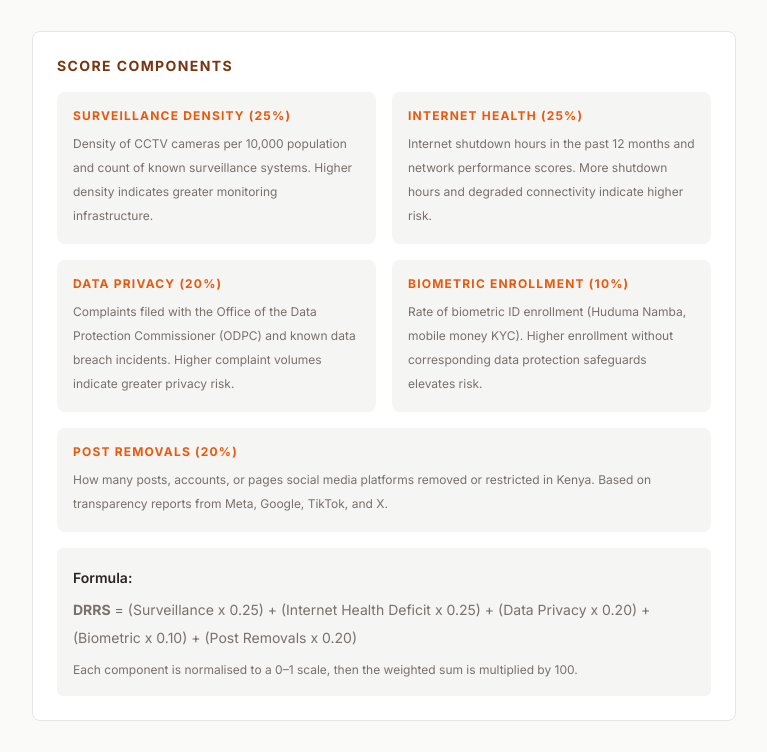
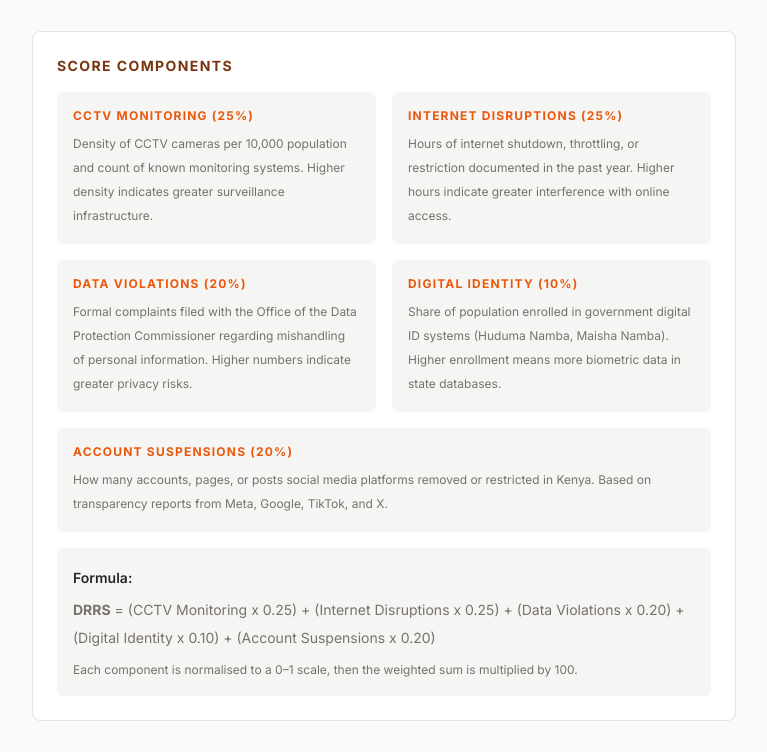
Before and after one commit to geraldkombo/kenya-ai-rights-observatory, a Next.js app: page /kenya-digital-rights-atlas/method in a window 1280 px wide. Shown: the part 588-1340 px from the top of the page, without its empty margins (256-1023 px from the left). Built offline with nearby package versions, Linux system fonts and the light colour scheme.

Commit message:
Rename all dimensions to ODPC/CA official labels

```diff
--- a/src/app/brief/page.tsx
+++ b/src/app/brief/page.tsx
@@ -49,7 +49,7 @@ function BriefContent() {
         <div className="break-inside-avoid rounded-lg border border-stone-200 bg-stone-100 p-6">
           <h3 className="mb-2 text-sm font-bold uppercase tracking-wide text-stone-500">County indicators</h3>
           <ul className="space-y-4 text-sm">
-            <li><strong>Surveillance systems:</strong> {indicator.ai_systems_count}</li>
+            <li><strong>CCTV Monitoring:</strong> {indicator.ai_systems_count}</li>
             <li><strong>CCTV density:</strong> {indicator.cctv_density} per 10k</li>
             <li><strong>Data complaints:</strong> {indicator.odpc_complaints}</li>
             <li><strong>Shutdown hours:</strong> {indicator.internet_shutdown_hours}h</li>
@@ -91,11 +91,11 @@ function BriefContent() {
       <div className="mb-8 space-y-3" aria-label="Score breakdown">
         <h3 className="font-bold text-brand-brown">Score breakdown</h3>
         {[
-          { label: 'Surveillance', value: score.surveillance },
-          { label: 'Internet health', value: score.internetHealth },
-          { label: 'Data privacy', value: score.dataPrivacy },
-          { label: 'Biometric enrollment', value: score.biometric },
-          { label: 'Post removals', value: score.platformImpact },
+          { label: 'CCTV Monitoring', value: score.surveillance },
+          { label: 'Internet Disruptions', value: score.internetHealth },
+          { label: 'Data Violations', value: score.dataPrivacy },
+          { label: 'Digital Identity', value: score.biometric },
+          { label: 'Account Suspensions', value: score.platformImpact },
         ].map((dim) => (
           <div key={dim.label} className="flex items-center gap-3">
             <span className="w-40 text-sm text-stone-500">{dim.label}</span>
--- a/src/app/compare/page.tsx
+++ b/src/app/compare/page.tsx
@@ -16,11 +16,11 @@ function useStats(countyId: string) {
 }
 
 const DIMENSIONS = [
-  { key: "surveillance" as const, label: "Surveillance", shortLabel: "Surveillance" },
-  { key: "internetHealth" as const, label: "Internet health", shortLabel: "Internet health" },
-  { key: "dataPrivacy" as const, label: "Data Privacy", shortLabel: "Data Privacy" },
-  { key: "biometric" as const, label: "Biometric Enrollment", shortLabel: "Biometric" },
-  { key: "platformImpact" as const, label: "Post Removals", shortLabel: "Posts" },
+  { key: "surveillance" as const, label: "CCTV Monitoring", shortLabel: "CCTV" },
+  { key: "internetHealth" as const, label: "Internet Disruptions", shortLabel: "Internet" },
+  { key: "dataPrivacy" as const, label: "Data Violations", shortLabel: "Data" },
+  { key: "biometric" as const, label: "Digital Identity", shortLabel: "Digital ID" },
+  { key: "platformImpact" as const, label: "Account Suspensions", shortLabel: "Suspensions" },
 ];
 
 function DeltaArrow({ a, b }: { a: number; b: number }) {
@@ -210,11 +210,11 @@ export default function ComparePage() {
                         </tr>
                       ))}
                       <tr className="border-b border-stone-200"><td className="py-2 text-stone-500">Population</td><td className="py-2 text-right font-semibold text-stone-800">{stats.ind.population.toLocaleString()}</td></tr>
-                      <tr className="border-b border-stone-200"><td className="py-2 text-stone-500">Surveillance Systems</td><td className="py-2 text-right font-semibold text-stone-800">{stats.ind.ai_systems_count}</td></tr>
+                      <tr className="border-b border-stone-200"><td className="py-2 text-stone-500">CCTV Monitoring</td><td className="py-2 text-right font-semibold text-stone-800">{stats.ind.ai_systems_count}</td></tr>
                       <tr className="border-b border-stone-200"><td className="py-2 text-stone-500">CCTV Density</td><td className="py-2 text-right font-semibold text-stone-800">{stats.ind.cctv_density} per 10K</td></tr>
                       <tr className="border-b border-stone-200"><td className="py-2 text-stone-500">Shutdown Hours</td><td className="py-2 text-right font-semibold text-stone-800">{stats.ind.internet_shutdown_hours}h</td></tr>
                       <tr className="border-b border-stone-200"><td className="py-2 text-stone-500">ODPC Complaints</td><td className="py-2 text-right font-semibold text-stone-800">{stats.ind.odpc_complaints}</td></tr>
-                      <tr><td className="py-2 text-stone-500">Biometric Enrollment</td><td className="py-2 text-right font-semibold text-stone-800">{stats.ind.biometric_enrollment_rate}%</td></tr>
+                      <tr><td className="py-2 text-stone-500">Digital Identity</td><td className="py-2 text-right font-semibold text-stone-800">{stats.ind.biometric_enrollment_rate}%</td></tr>
                     </tbody>
                   </table>
                 </div>
--- a/src/app/dua/page.tsx
+++ b/src/app/dua/page.tsx
@@ -29,10 +29,10 @@ export default function DUAPage() {
                 </tr>
               </thead>
               <tbody>
-                <tr className="border-b border-brand-border"><td className="py-2.5 pr-4 font-medium text-brand-dark">Surveillance Infrastructure</td><td className="py-2.5 pr-4 text-brand-stone">CIPESA, Article 19, Media reports</td><td className="py-2.5 text-brand-muted">Public records / CC-BY</td></tr>
+                <tr className="border-b border-brand-border"><td className="py-2.5 pr-4 font-medium text-brand-dark">CCTV Monitoring</td><td className="py-2.5 pr-4 text-brand-stone">CIPESA, Article 19, Media reports</td><td className="py-2.5 text-brand-muted">Public records / CC-BY</td></tr>
                 <tr className="border-b border-brand-border"><td className="py-2.5 pr-4 font-medium text-brand-dark">Internet Shutdown Data</td><td className="py-2.5 pr-4 text-brand-stone">KICTANet, Access Now #KeepItOn, OONI</td><td className="py-2.5 text-brand-muted">CC-BY / Open Data</td></tr>
                 <tr className="border-b border-brand-border"><td className="py-2.5 pr-4 font-medium text-brand-dark">ODPC Complaints</td><td className="py-2.5 pr-4 text-brand-stone">Office of the Data Protection Commissioner</td><td className="py-2.5 text-brand-muted">Public records</td></tr>
-                <tr className="border-b border-brand-border"><td className="py-2.5 pr-4 font-medium text-brand-dark">Biometric Enrollment</td><td className="py-2.5 pr-4 text-brand-stone">National Registration Bureau, Communications Authority of Kenya</td><td className="py-2.5 text-brand-muted">Public records</td></tr>
+                <tr className="border-b border-brand-border"><td className="py-2.5 pr-4 font-medium text-brand-dark">Digital Identity</td><td className="py-2.5 pr-4 text-brand-stone">National Registration Bureau, Communications Authority of Kenya</td><td className="py-2.5 text-brand-muted">Public records</td></tr>
                 <tr className="border-b border-brand-border"><td className="py-2.5 pr-4 font-medium text-brand-dark">Platform Transparency</td><td className="py-2.5 pr-4 text-brand-stone">Meta, Google, TikTok, X transparency reports</td><td className="py-2.5 text-brand-muted">Public reports</td></tr>
                 <tr><td className="py-2.5 pr-4 font-medium text-brand-dark">Kenya Population</td><td className="py-2.5 pr-4 text-brand-stone">Kenya National Bureau of Statistics (KNBS) 2019 Census</td><td className="py-2.5 text-brand-muted">Open Data</td></tr>
               </tbody>
--- a/src/app/explore/page.tsx
+++ b/src/app/explore/page.tsx
@@ -18,11 +18,11 @@ interface TableRow {
 }
 
 const DIM_LABELS: Record<string, string> = {
-  surveillance: "Surveillance",
-  internetHealth: "Internet health",
-  dataPrivacy: "Data privacy",
-  biometric: "Biometric",
-  platformImpact: "Post removals",
+  surveillance: "CCTV Monitoring",
+  internetHealth: "Internet Disruptions",
+  dataPrivacy: "Data Violations",
+  biometric: "Digital Identity",
+  platformImpact: "Account Suspensions",
 };
 
 const DIM_KEYS = ["surveillance", "internetHealth", "dataPrivacy", "biometric", "platformImpact"] as const;
--- a/src/app/method/page.tsx
+++ b/src/app/method/page.tsx
@@ -29,39 +29,39 @@ export default function MethodPage() {
           <h2 className="text-sm font-bold uppercase tracking-widest text-brand-brown">Score Components</h2>
           <div className="mt-4 grid gap-4 sm:grid-cols-2">
             <div className="rounded-lg bg-brand-bg p-4">
-              <h3 className="text-xs font-bold uppercase tracking-widest text-brand-orange">Surveillance Density (25%)</h3>
+              <h3 className="text-xs font-bold uppercase tracking-widest text-brand-orange">CCTV Monitoring (25%)</h3>
               <p className="mt-2 text-xs leading-6 text-brand-stone">
-                Density of CCTV cameras per 10,000 population and count of known surveillance systems. Higher density indicates greater monitoring infrastructure.
+                Density of CCTV cameras per 10,000 population and count of known monitoring systems. Higher density indicates greater surveillance infrastructure.
               </p>
             </div>
             <div className="rounded-lg bg-brand-bg p-4">
-              <h3 className="text-xs font-bold uppercase tracking-widest text-brand-orange">Internet Health (25%)</h3>
+              <h3 className="text-xs font-bold uppercase tracking-widest text-brand-orange">Internet Disruptions (25%)</h3>
               <p className="mt-2 text-xs leading-6 text-brand-stone">
-                Internet shutdown hours in the past 12 months and network performance scores. More shutdown hours and degraded connectivity indicate higher risk.
+                Hours of internet shutdown, throttling, or restriction documented in the past year. Higher hours indicate greater interference with online access.
               </p>
             </div>
             <div className="rounded-lg bg-brand-bg p-4">
-              <h3 className="text-xs font-bold uppercase tracking-widest text-brand-orange">Data Privacy (20%)</h3>
+              <h3 className="text-xs font-bold uppercase tracking-widest text-brand-orange">Data Violations (20%)</h3>
               <p className="mt-2 text-xs leading-6 text-brand-stone">
-                Complaints filed with the Office of the Data Protection Commissioner (ODPC) and known data breach incidents. Higher complaint volumes indicate greater privacy risk.
+                Formal complaints filed with the Office of the Data Protection Commissioner regarding mishandling of personal information. Higher numbers indicate greater privacy risks.
               </p>
             </div>
             <div className="rounded-lg bg-brand-bg p-4">
-              <h3 className="text-xs font-bold uppercase tracking-widest text-brand-orange">Biometric Enrollment (10%)</h3>
+              <h3 className="text-xs font-bold uppercase tracking-widest text-brand-orange">Digital Identity (10%)</h3>
               <p className="mt-2 text-xs leading-6 text-brand-stone">
-                Rate of biometric ID enrollment (Huduma Namba, mobile money KYC). Higher enrollment without corresponding data protection safeguards elevates risk.
+                Share of population enrolled in government digital ID systems (Huduma Namba, Maisha Namba). Higher enrollment means more biometric data in state databases.
               </p>
             </div>
             <div className="rounded-lg bg-brand-bg p-4 sm:col-span-2">
-              <h3 className="text-xs font-bold uppercase tracking-widest text-brand-orange">Post Removals (20%)</h3>
+              <h3 className="text-xs font-bold uppercase tracking-widest text-brand-orange">Account Suspensions (20%)</h3>
               <p className="mt-2 text-xs leading-6 text-brand-stone">
-                How many posts, accounts, or pages social media platforms removed or restricted in Kenya. Based on transparency reports from Meta, Google, TikTok, and X.
+                How many accounts, pages, or posts social media platforms removed or restricted in Kenya. Based on transparency reports from Meta, Google, TikTok, and X.
               </p>
             </div>
           </div>
           <div className="mt-4 rounded-md bg-brand-bg p-4 text-sm leading-7 text-brand-stone">
             <p className="font-semibold text-brand-dark">Formula:</p>
-            <p className="mt-1"><strong>DRRS</strong> = (Surveillance x 0.25) + (Internet Health Deficit x 0.25) + (Data Privacy x 0.20) + (Biometric x 0.10) + (Post Removals x 0.20)</p>
+            <p className="mt-1"><strong>DRRS</strong> = (CCTV Monitoring x 0.25) + (Internet Disruptions x 0.25) + (Data Violations x 0.20) + (Digital Identity x 0.10) + (Account Suspensions x 0.20)</p>
             <p className="mt-2 text-xs leading-5 text-brand-stone">Each component is normalised to a 0&ndash;1 scale, then the weighted sum is multiplied by 100.</p>
           </div>
         </section>
@@ -72,11 +72,11 @@ export default function MethodPage() {
             <li><strong>Population:</strong> Kenya National Bureau of Statistics, 2019 Kenya Population and Housing Census.</li>
             <li><strong>Internet usage &amp; mobile ownership:</strong> Communications Authority of Kenya / KNBS, 2023/24 Kenya Housing Survey (published August 2025). Internet usage ranges from 64.7% (Nairobi) to 9.1% (West Pokot).</li>
             <li><strong>Birth registration:</strong> KNBS Vital Statistics Report 2023. Used as proxy for biometric/civil registration completeness per county. Ranges from 131.6% (Nairobi) to 12.2% (Wajir).</li>
-            <li><strong>Surveillance:</strong> Compiled from media reports, civil society monitoring (CIPESA, KICTANet, Amnesty Kenya, KHRC), and open-source intelligence on CCTV and surveillance deployments. County-level data are estimates derived from multiple proxy indicators.</li>
-            <li><strong>Internet health:</strong> Internet shutdown records from the Kenya ICT Action Network (KICTANet), OONI network measurement data, and Access Now #KeepItOn reports. County-level estimates incorporate documented events (June 2024 national shutdown, November 2024 Telegram block, localized disruptions).</li>
-            <li><strong>Data privacy:</strong> Office of the Data Protection Commissioner (ODPC) - 9,061 total complaints as of March 2026. County distribution estimated from regional office presence (Nairobi, Mombasa, Kisumu, Nakuru, Eldoret, Machakos, Garissa, Nyeri) and population.</li>
-            <li><strong>Biometric enrollment:</strong> Huduma Namba/Maisha Namba enrollment statistics from the National Registration Bureau, cross-referenced with birth registration completeness from KNBS Vital Statistics 2023.</li>
-            <li><strong>Post removals:</strong> Content moderation transparency reports from Meta, Google, TikTok, and X (Twitter), combined with Kenyan civil society monitoring and CA internet usage data.</li>
+            <li><strong>CCTV Monitoring:</strong> Compiled from media reports, civil society monitoring (CIPESA, KICTANet, Amnesty Kenya, KHRC), and open-source intelligence on CCTV and surveillance deployments. County-level data are estimates derived from multiple proxy indicators.</li>
+            <li><strong>Internet Disruptions:</strong> Internet shutdown records from the Kenya ICT Action Network (KICTANet), OONI network measurement data, and Access Now #KeepItOn reports. County-level estimates incorporate documented events (June 2024 national shutdown, November 2024 Telegram block, localized disruptions).</li>
+            <li><strong>Data Violations:</strong> Office of the Data Protection Commissioner (ODPC) - 9,061 total complaints as of March 2026. County distribution estimated from regional office presence (Nairobi, Mombasa, Kisumu, Nakuru, Eldoret, Machakos, Garissa, Nyeri) and population.</li>
+            <li><strong>Digital Identity:</strong> Huduma Namba/Maisha Namba enrollment statistics from the National Registration Bureau, cross-referenced with birth registration completeness from KNBS Vital Statistics 2023.</li>
+            <li><strong>Account Suspensions:</strong> Content moderation transparency reports from Meta, Google, TikTok, and X (Twitter), combined with Kenyan civil society monitoring and CA internet usage data.</li>
           </ul>
         </section>
 
--- a/src/components/BarCompare.tsx
+++ b/src/components/BarCompare.tsx
@@ -18,11 +18,11 @@ interface BarCompareProps {
 
 type DimKey = "surveillance" | "internetHealth" | "dataPrivacy" | "biometric" | "platformImpact";
 const DIMS: { key: DimKey; label: string }[] = [
-  { key: "surveillance", label: "Surveillance" },
-  { key: "internetHealth", label: "Internet health" },
-  { key: "dataPrivacy", label: "Data privacy" },
-  { key: "biometric", label: "Biometric" },
-  { key: "platformImpact", label: "Post removals" },
+  { key: "surveillance", label: "CCTV Monitoring" },
+  { key: "internetHealth", label: "Internet Disruptions" },
+  { key: "dataPrivacy", label: "Data Violations" },
+  { key: "biometric", label: "Digital Identity" },
+  { key: "platformImpact", label: "Account Suspensions" },
 ];
 
 export default function BarCompare({ countyA, countyB, scoresA, scoresB }: BarCompareProps) {
--- a/src/components/CountyDetails.tsx
+++ b/src/components/CountyDetails.tsx
@@ -39,7 +39,7 @@ export default function CountyDetails({ county, indicators }: Props) {
 
   const handleDownloadCSV = () => {
     if (!ind || !score) return;
-    const headers = ["County", "Code", "DRRS_Score", "Surveillance", "Internet_Health", "Data_Privacy", "Biometric", "Post_Removals", "Automated_Systems", "CCTV_Density", "Shutdown_Hours", "ODPC_Complaints"];
+    const headers = ["County", "Code", "DRRS_Score", "CCTV_Monitoring", "Internet_Disruptions", "Data_Violations", "Digital_Identity", "Account_Suspensions", "Automated_Systems", "CCTV_Density", "Shutdown_Hours", "ODPC_Complaints"];
     const row = [
       county.name, county.id, score.drrs, score.surveillance, score.internetHealth,
       score.dataPrivacy, score.biometric, score.platformImpact, ind.ai_systems_count,
@@ -97,11 +97,11 @@ export default function CountyDetails({ county, indicators }: Props) {
           const trends = dimTrends?.[dim];
           const trendColor = trends && trends[2] > trends[0] ? "#DC2626" : "#059669";
           const labels: Record<string, string> = {
-            surveillance: "Surveillance",
-            internetHealth: "Internet health",
-            dataPrivacy: "Data privacy",
-            biometric: "Biometric enrollment",
-            platformImpact: "Post removals",
+            surveillance: "CCTV Monitoring",
+            internetHealth: "Internet Disruptions",
+            dataPrivacy: "Data Violations",
+            biometric: "Digital Identity",
+            platformImpact: "Account Suspensions",
           };
           return (
             <div key={dim} className="flex items-center gap-3">
@@ -129,7 +129,7 @@ export default function CountyDetails({ county, indicators }: Props) {
 
       <div className="mt-4 grid grid-cols-2 gap-x-4 gap-y-3 border-t border-brand-border pt-4">
         <div>
-          <div className="text-[11px] font-semibold text-brand-stone">Surveillance Systems</div>
+          <div className="text-[11px] font-semibold text-brand-stone">CCTV Monitoring</div>
           <div className="mt-0.5 text-sm font-medium text-brand-dark">{ind.ai_systems_count}</div>
           <p className="mt-0.5 text-[10px] leading-tight text-brand-muted">Known surveillance systems documented through public records and civil society reports</p>
         </div>
--- a/src/components/FoiaTracker.tsx
+++ b/src/components/FoiaTracker.tsx
@@ -16,9 +16,9 @@ const STATUS_STYLES: Record<FoiaStatus, string> = {
 };
 
 const TYPE_LABELS: Record<string, string> = {
-  CCTV: "CCTV & Surveillance",
+  CCTV: "CCTV Monitoring",
   HealthData: "Health Data Systems",
-  Biometric: "Biometric Enrollment",
+  Biometric: "Digital Identity",
   AIProcurement: "Algorithmic Procurement",
 };
 
--- a/src/components/InsightsDashboard.tsx
+++ b/src/components/InsightsDashboard.tsx
@@ -21,7 +21,7 @@ export default function InsightsDashboard({
         <div className="text-xs text-stone-400">monitored</div>
       </div>
       <div className="break-inside-avoid rounded-xl border border-stone-200 bg-white p-5 transition-all duration-200 ease-in-out hover:shadow-md">
-        <div className="text-xs font-semibold uppercase tracking-wider text-stone-500">Surveillance Systems</div>
+        <div className="text-xs font-semibold uppercase tracking-wider text-stone-500">CCTV Monitoring</div>
         <div className="mt-1 text-2xl font-bold text-stone-800">{totalAISystems}</div>
         <div className="text-xs text-stone-400">identified</div>
       </div>
--- a/src/components/ShareCard.tsx
+++ b/src/components/ShareCard.tsx
@@ -60,9 +60,9 @@ export default function ShareCard({ county, indicators }: { county: CountyRecord
           </div>
           <div className="space-y-3">
             {[
-              { label: "Surveillance Density", val: score.surveillance },
+              { label: "CCTV Monitoring", val: score.surveillance },
               { label: "Data Privacy Risk", val: score.dataPrivacy },
-              { label: "Biometric Exclusion", val: score.biometric },
+              { label: "Digital Identity Exclusion", val: score.biometric },
             ].map(d => (
               <div key={d.label} className="flex justify-between border-b border-brand-border pb-1">
                 <span className="font-bold text-brand-dark">{d.label}</span>
--- a/src/lib/scoring.ts
+++ b/src/lib/scoring.ts
@@ -32,7 +32,7 @@ export function computeDRRS(
   if (internetHealth > 0.6) drivers.push(`Poor internet health: ${ind.internet_shutdown_hours} hours of shutdown in past year`);
   if (dataPrivacy > 0.6) drivers.push(`Elevated privacy risk: ${ind.odpc_complaints} data protection complaints reported`);
   if (biometric > 0.6) drivers.push(`High biometric enrollment: ${ind.biometric_enrollment_rate}% population enrolled`);
-  if (platformImpact > 0.6) drivers.push(`Post removals on record: ${ind.social_media_reports} platform reports`);
+  if (platformImpact > 0.6) drivers.push(`Account suspensions on record: ${ind.social_media_reports} platform reports`);
 
   return {
     drrs,
```
